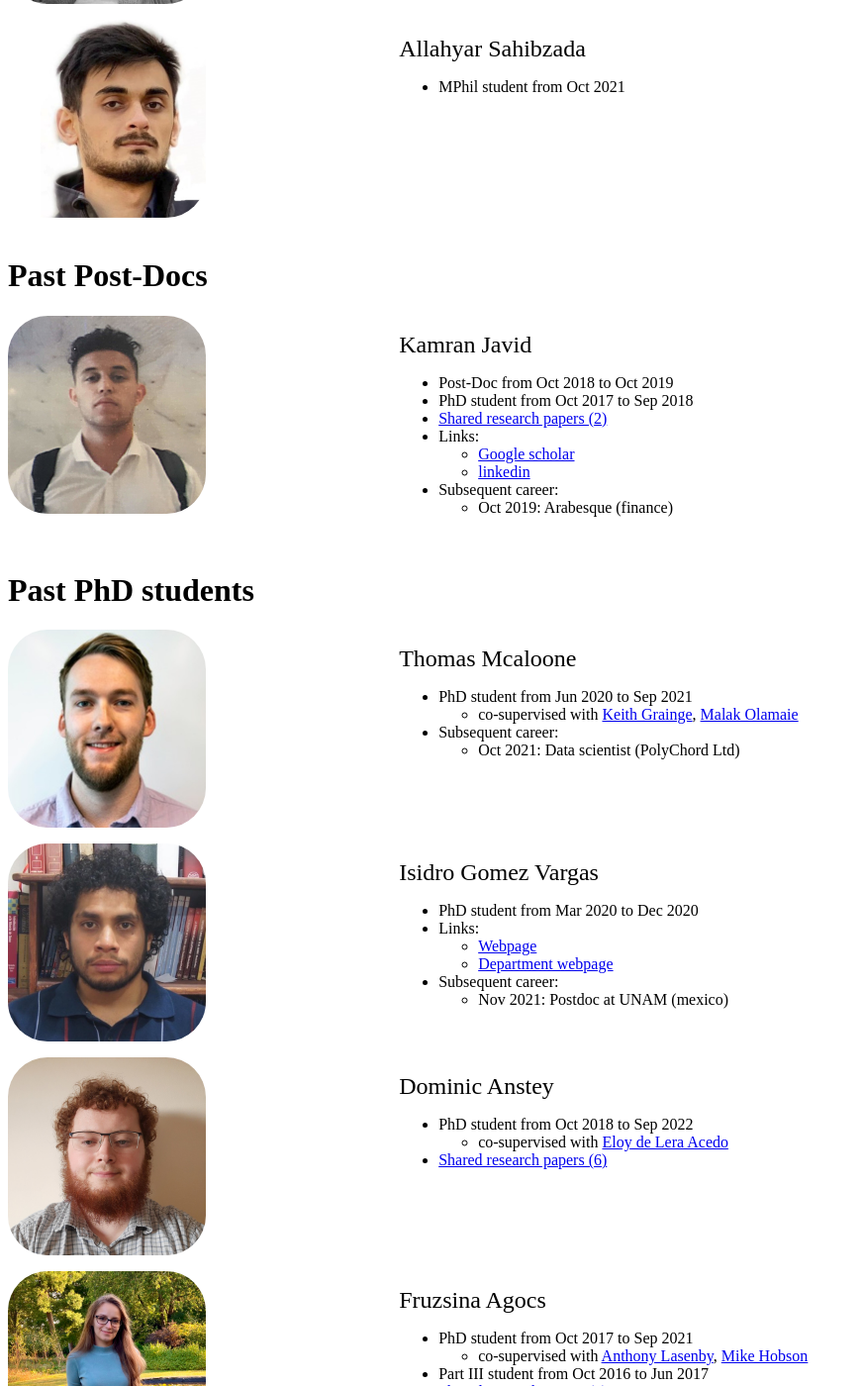
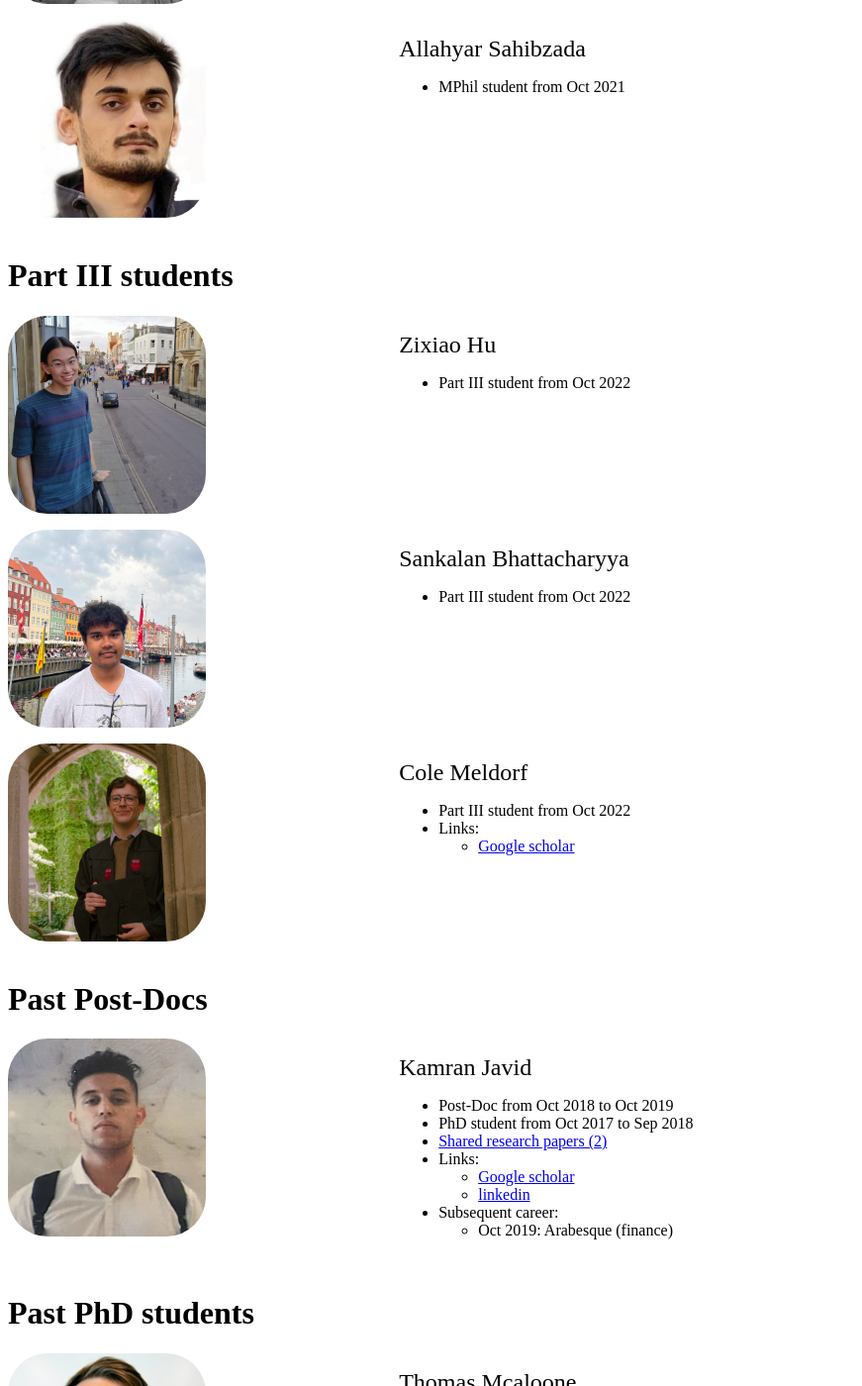
Before and after one commit to williamjameshandley/williamjameshandley.github.io, a Jekyll site: the page assets/students/students.html, which Jekyll copies as it is, in a window 1280 px wide and 1400 px high, scrolled down 3046 px. Shown: the whole window at 99% size, without its empty margins (0-871 px from the left). Built offline with Jekyll 4.4.1, drawn with Linux system fonts in a browser that asks for light colours; some of the changed text lies outside the part shown.

Commit message:
Added Part III students

```diff
--- a/assets/students/students.html
+++ b/assets/students/students.html
@@ -315,6 +315,56 @@
   </div>
 </div>
 <div class="wrapper" style="margin-top:30pt">
+  <h1>Part III students</h1>
+  <div class="grid">
+    <div class="grid-item">
+      <img src="/assets/students/images/zixiao_hu.jpg" />
+    </div>
+    <div class="grid-item">
+      <p>
+        <font size="+2">Zixiao Hu</font>
+      </p>
+      <p>
+        <ul>
+          <li>Part III student from Oct 2022</li>
+        </ul>
+      </p>
+    </div>
+    <div class="grid-item">
+      <img src="/assets/students/images/sankalan_bhattacharyya.jpg" />
+    </div>
+    <div class="grid-item">
+      <p>
+        <font size="+2">Sankalan Bhattacharyya</font>
+      </p>
+      <p>
+        <ul>
+          <li>Part III student from Oct 2022</li>
+        </ul>
+      </p>
+    </div>
+    <div class="grid-item">
+      <img src="/assets/students/images/cole_meldorf.jpg" />
+    </div>
+    <div class="grid-item">
+      <p>
+        <font size="+2">Cole Meldorf</font>
+      </p>
+      <p>
+        <ul>
+          <li>Part III student from Oct 2022</li>
+          <li>Links:</li>
+          <ul>
+            <li>
+              <a href="https://scholar.google.com/citations?user=Zqa8QOMAAAAJ&hl=en&oi=ao">Google scholar</a>
+            </li>
+          </ul>
+        </ul>
+      </p>
+    </div>
+  </div>
+</div>
+<div class="wrapper" style="margin-top:30pt">
   <h1>Past Post-Docs</h1>
   <div class="grid">
     <div class="grid-item">
@@ -408,6 +458,10 @@
           <li>
             <a href="https://arxiv.org/search/?query=handley%2C+w%3B+Anstey%2CD&searchtype=author">Shared research papers (6)</a>
           </li>
+          <li>Subsequent career:</li>
+          <ul>
+            <li>Oct 2022: Postdoc at Cambridge (UK)</li>
+          </ul>
         </ul>
       </p>
     </div>
```
Also changed, not shown: assets/students/students.yaml (+21 -14 lines), assets/students/images/sankalan_bhattacharyya.jpg (added), assets/students/students.png, 1 other file.
